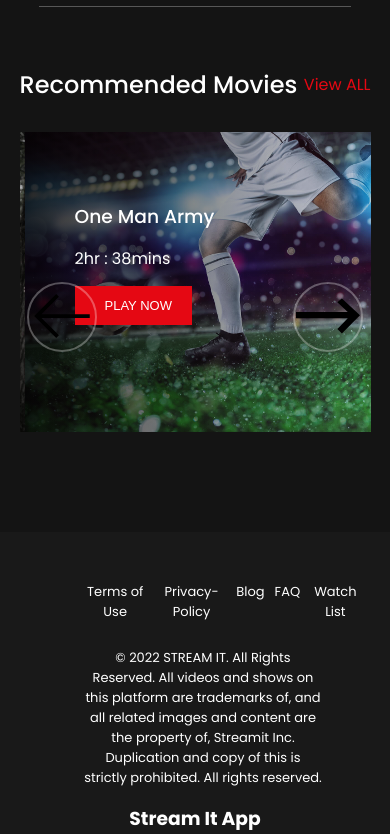
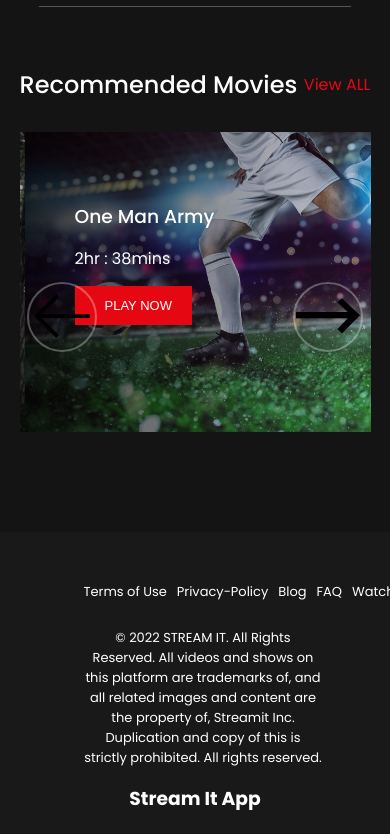
Before and after one commit to anikiyusuf/movie-projects, a React (Vite) app: page /singlepage/1 in a window 390 px wide. Shown: the part 1698-2532 px from the top of the page. Built offline with nearby package versions, Linux system fonts and the light colour scheme.

Commit message:
initial commit

```diff
--- a/src/component/footer/Footer.scss
+++ b/src/component/footer/Footer.scss
@@ -56,6 +56,7 @@ footer ul{
 
 footer ul li{
     margin-right:10px;
+    white-space: nowrap;
 }
 
 footer p{
@@ -92,12 +93,14 @@ footer span{
 
 footer ul{
     margin-bottom: 10px;
+
 }
 
 
 footer ul li{
     margin-right: 10px;
     font-size: 13px;
+    white-space: nowrap;
 }
 
 footer p{
```
